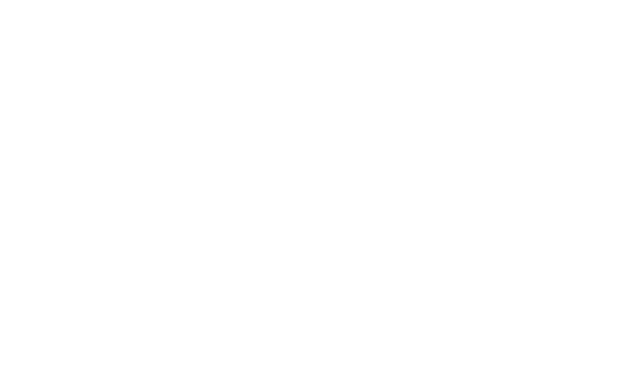
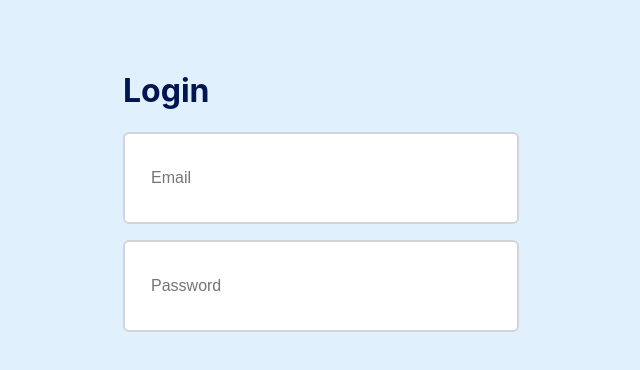
Before and after one commit to FranciscoZizzi/Alquilaser-frontend, a React (Create React App) app: page /login in a window 1280 px wide. Before the commit this address had no page. Shown: the top 370 px of the page, without its empty margins (337-977 px from the left). Built offline with nearby package versions, Linux system fonts and the light colour scheme.

Commit message:
Added Login page

```diff
--- a/src/App.tsx
+++ b/src/App.tsx
@@ -4,6 +4,7 @@
 import HomePage from "./pages/home";
 import {BrowserRouter, Route, Routes} from "react-router-dom";
 import RegisterPage from "./pages/register";
+import LoginPage from "./pages/login";
 
 
 function App() {
@@ -19,6 +20,9 @@
             <Routes>
                 <Route path={'/register'} element={<RegisterPage/>}/>
             </Routes>
+            <Routes>
+                <Route path={'/login'} element={<LoginPage/>}/>
+            </Routes>
         </BrowserRouter>
       </>
   );
--- /dev/null
+++ b/src/pages/login/index.tsx
@@ -0,0 +1,36 @@
+import React, {useState} from "react";
+import TextField from "../../components/textField/TextField";
+
+const LoginPage = () => {
+
+    return (
+        <div style = {{
+            backgroundColor: '#e0f0fd',
+            display: 'flex',
+            alignItems: 'center',
+            justifyContent: 'center',
+            height: '100vh'
+        }}>
+            <div style={{
+                height: 700,
+                width: 360
+            }}>
+                <h1 style={{
+                    color: '#021452'
+                }}>
+                    Login
+                </h1>
+                <div style={{
+                    fontSize: '16px',
+                }}>
+                    <TextField placeholder={"Email"}/>
+                    <TextField placeholder={"Password"}/>
+
+                </div>
+
+            </div>
+        </div>
+    )
+}
+
+export default LoginPage
--- a/src/pages/register/index.tsx
+++ b/src/pages/register/index.tsx
@@ -5,6 +5,7 @@
 
     return (
         <div style = {{
+            backgroundColor: '#e0f0fd',
             display: 'flex',
             alignItems: 'center',
             justifyContent: 'center',
@@ -14,7 +15,9 @@
                 height: 700,
                 width: 360
             }}>
-                <h1>
+                <h1 style={{
+                    color: '#021452'
+                }}>
                     Register
                 </h1>
                 <div style={{
```
